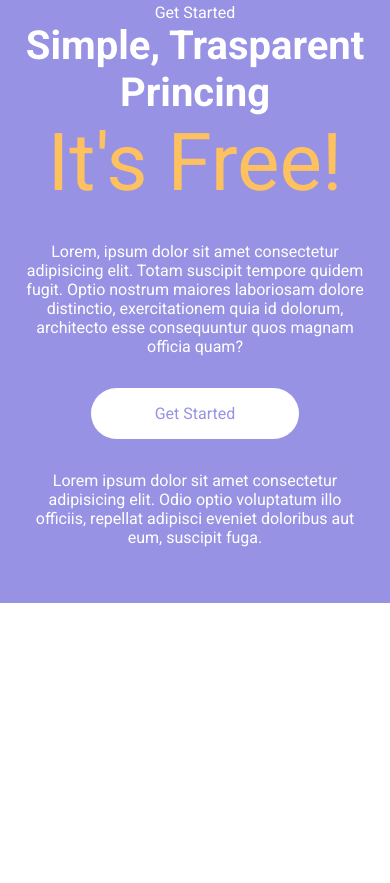
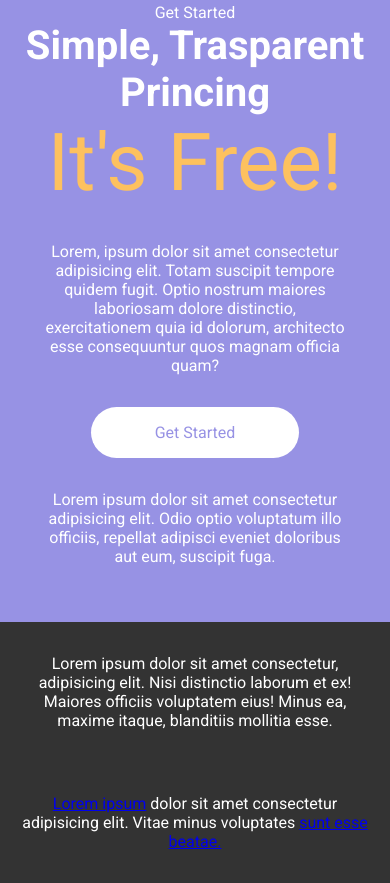
Before and after one commit to LucaBonifazio/htmlcss-responsive-layout, a plain HTML site: page index.html in a window 390 px wide. Shown: the part 8795-9678 px from the top of the page. Before the commit the page ends 9398 px from the top, so only its background shows below. Drawn offline with Linux system fonts and the light colour scheme.

Commit message:
layout mobile 375px wd

```diff
--- a/css/style.css
+++ b/css/style.css
@@ -310,7 +310,7 @@ img{
 }
 
 .small-container p{
-    padding: 2em 0;
+    padding: 2em 1em;
 }
 
 .free{
@@ -323,3 +323,9 @@ img{
     color:#9792E4;
     padding: 1em 4em;
 }
+
+/* footer */
+
+footer{
+    background-color: #333333;
+}
--- a/index.html
+++ b/index.html
@@ -236,5 +236,12 @@
             <p>Lorem ipsum dolor sit amet consectetur adipisicing elit. Odio optio voluptatum illo officiis, repellat adipisci eveniet doloribus aut eum, suscipit fuga.</p>
         </div>
     </section>
+
+    <footer>
+        <div class="small-container">
+            <p>Lorem ipsum dolor sit amet consectetur, adipisicing elit. Nisi distinctio laborum et ex! Maiores officiis voluptatem eius! Minus ea, maxime itaque, blanditiis mollitia esse.</p>
+            <p><a class="foot-link" href="#!">Lorem ipsum</a>  dolor sit amet consectetur adipisicing elit. Vitae minus voluptates <a class="foot-link"href="#!">sunt esse beatae.</a></p>
+        </div>
+    </footer>
 </body>
 </html>
```
